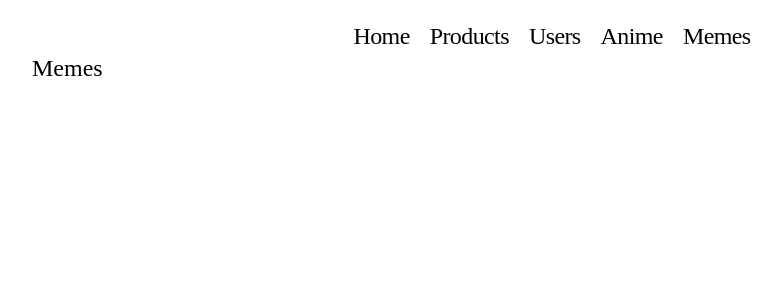
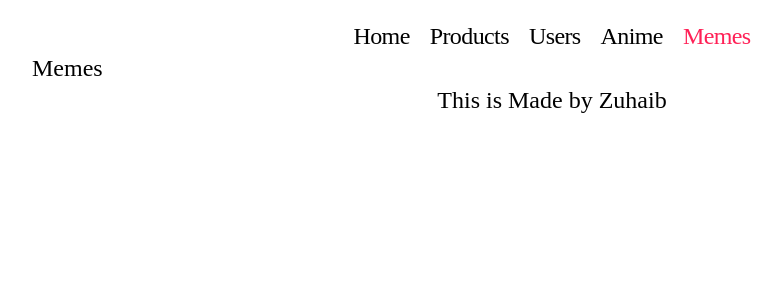
Before and after one commit to Zuhaib-dev/learn-typeScript, a React (Vite) app: page /memes in a window 1280 px wide. Shown: the top 300 px of the page, without its empty margins (88-869 px from the left). Built offline with nearby package versions, Linux system fonts and the light colour scheme.

Commit message:
Done with this Project just a simple project where i learned the Api calling by axios and much much more like props driling , useState useEffect , react-router-dom now time to go for context APi and redux

```diff
--- a/src/App.jsx
+++ b/src/App.jsx
@@ -1,12 +1,14 @@
 import React from "react";
 import MainRoutes from "./routes/MainRoutes";
 import Navbar from "./components/Navbar";
+import Footer from "./components/Footer";
 
 const App = () => {
   return (
     <div className="w-screen h-screen px-30 text-2xl">
       <Navbar />
       <MainRoutes />
+      <Footer />
     </div>
   );
 };
--- /dev/null
+++ b/src/components/Footer.jsx
@@ -0,0 +1,11 @@
+import React from 'react'
+
+const Footer = () => {
+  return (
+    <div className='flex justify-center'>
+        <h1>This is Made by <a target='blank' href="https://zuhaibrashid.com/">Zuhaib</a></h1>
+    </div>
+  )
+}
+
+export default Footer
--- a/src/components/Navbar.jsx
+++ b/src/components/Navbar.jsx
@@ -1,14 +1,36 @@
 import React from "react";
-import { Link } from "react-router-dom";
+import { Link, NavLink } from "react-router-dom";
 
 const Navbar = () => {
   return (
     <div className="flex justify-center gap-5 text-2xl font-thin tracking-tight mt-5">
-      <Link   to={"/"}>Home</Link>
-      <Link to={"/products"}>Products</Link>
-      <Link to={"/users"}>Users</Link>
-      <Link to={"/anime"}>Anime</Link>
-      <Link to={"/memes"}>Memes</Link>
+      <NavLink className={(e) => (e.isActive ? "text-rose-500" : "")} to={"/"}>
+        Home
+      </NavLink>
+      <NavLink
+        className={(e) => (e.isActive ? "text-rose-500" : "")}
+        to={"/products"}
+      >
+        Products
+      </NavLink>
+      <NavLink
+        className={(e) => (e.isActive ? "text-rose-500" : "")}
+        to={"/users"}
+      >
+        Users
+      </NavLink>
+      <NavLink
+        className={(e) => (e.isActive ? "text-red-500" : "")}
+        to={"/anime"}
+      >
+        Anime
+      </NavLink>
+      <NavLink
+        className={(e) => (e.isActive ? "text-rose-500" : "")}
+        to={"/memes"}
+      >
+        Memes
+      </NavLink>
     </div>
   );
 };
--- a/src/pages/Home.jsx
+++ b/src/pages/Home.jsx
@@ -9,9 +9,7 @@ const Home = () => {
     try {
       const response = await axios.get("https://picsum.photos/v2/list");
       setdata(response.data);
-      setTimeout(() => {
-        toast.success("Data Fetched");
-      }, 1000);
+
     } catch (error) {
       console.log(error);
       toast.error(error);
--- a/src/pages/Products.jsx
+++ b/src/pages/Products.jsx
@@ -8,11 +8,9 @@ const Products = () => {
     try {
       const response = await Axios.get("/products");
       setdata(response.data);
-      setTimeout(() => {
-        toast.success('Data Fetched✔')
-      }, 1500);
     } catch (error) {
       console.log(error);
+      toast.error(error);
     }
   };
   useEffect(() => {
--- a/src/pages/Users.jsx
+++ b/src/pages/Users.jsx
@@ -8,9 +8,7 @@ const Users = () => {
     try {
       const response = await axios.get("/users");
       setuser(response.data);
-      setTimeout(() => {
-        toast.success("Data Fetched")
-      }, 1000);
+
     } catch (error) {
       console.log(error);
       toast.error(error);
```
